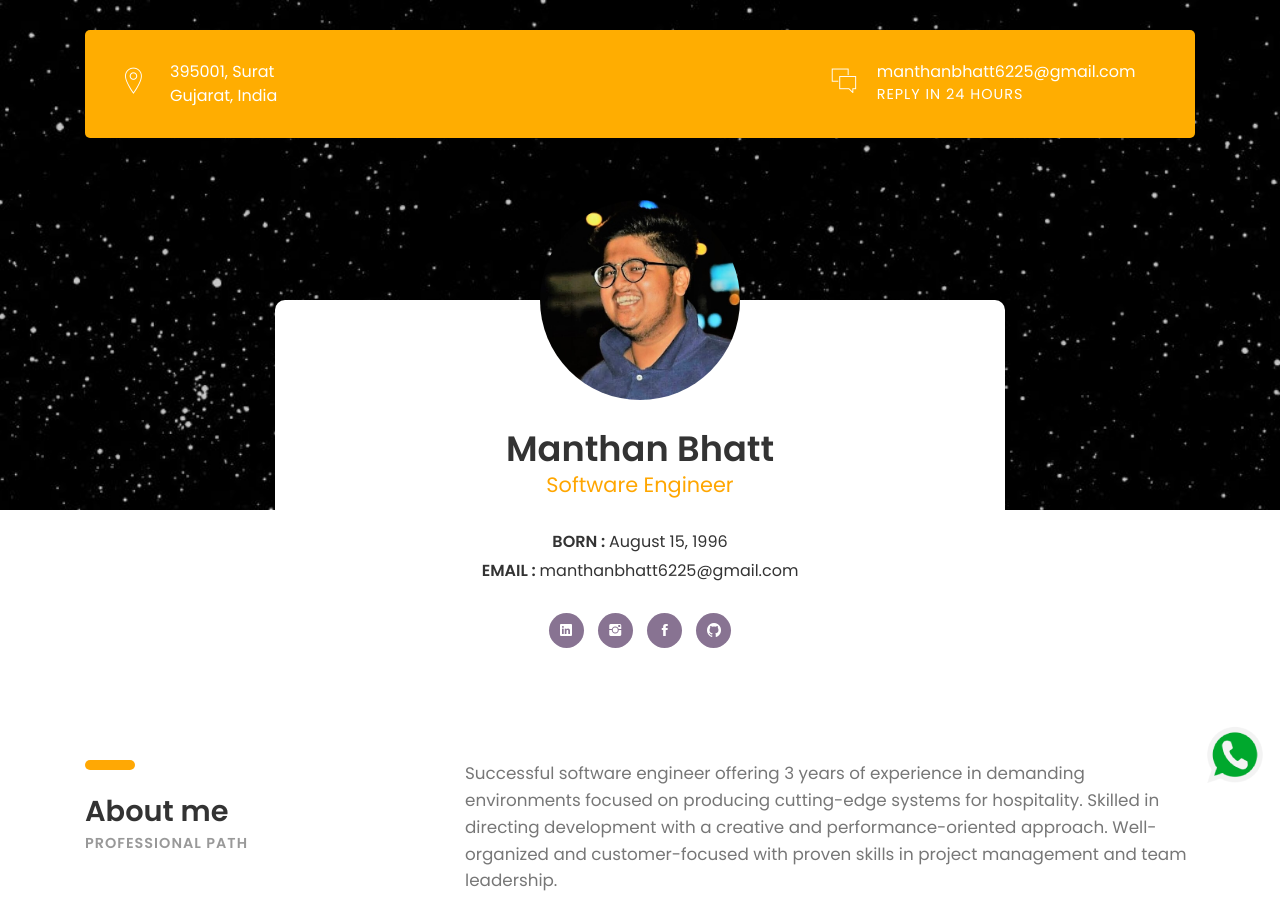
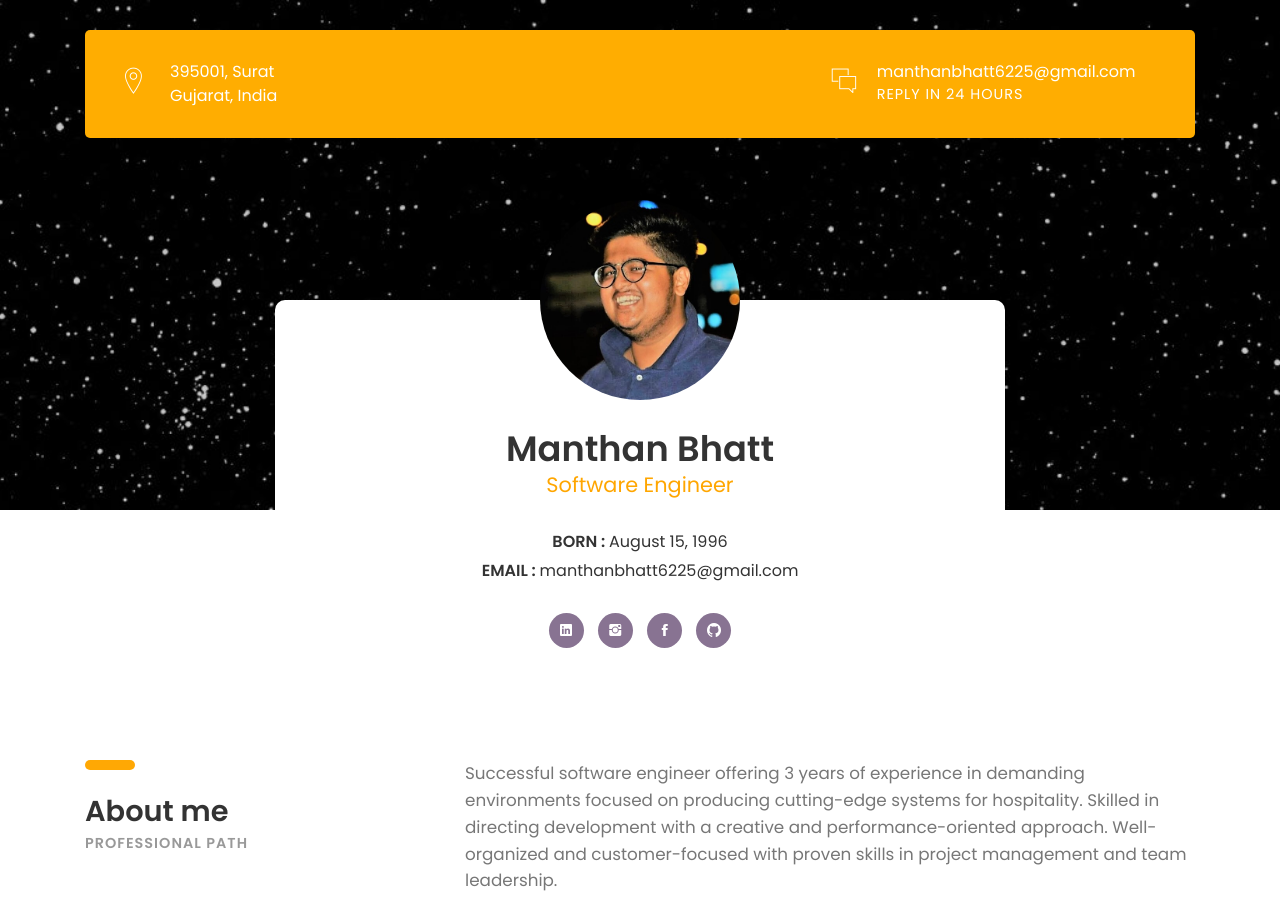
Before and after one commit to ManthanBhatt/manthanbhatt.github.io, a plain HTML site: page index.html in a window 1280 px wide. Shown: the top 897 px of the page. Drawn offline with Linux system fonts and the light colour scheme; files whose address does not match are found by name.

Commit message:
Update index.html

```diff
--- a/index.html
+++ b/index.html
@@ -352,9 +352,9 @@ Copyright &copy; <a href="https://manthanbhatt.github.io/" target="_blank">Manth
 
 	</footer>
 
-	<a href="https://api.whatsapp.com/send?phone=9978105839" target="_blank" class="whatsappBtn">
+<!-- 	<a href="https://api.whatsapp.com/send?phone=9978105839" target="_blank" class="whatsappBtn">
         <img src="images/whatsapp.png" alt="WhatsApp" width="70" height="70">
-    </a>
+    </a> -->
 
 
 	<!-- SCIPTS -->
```
